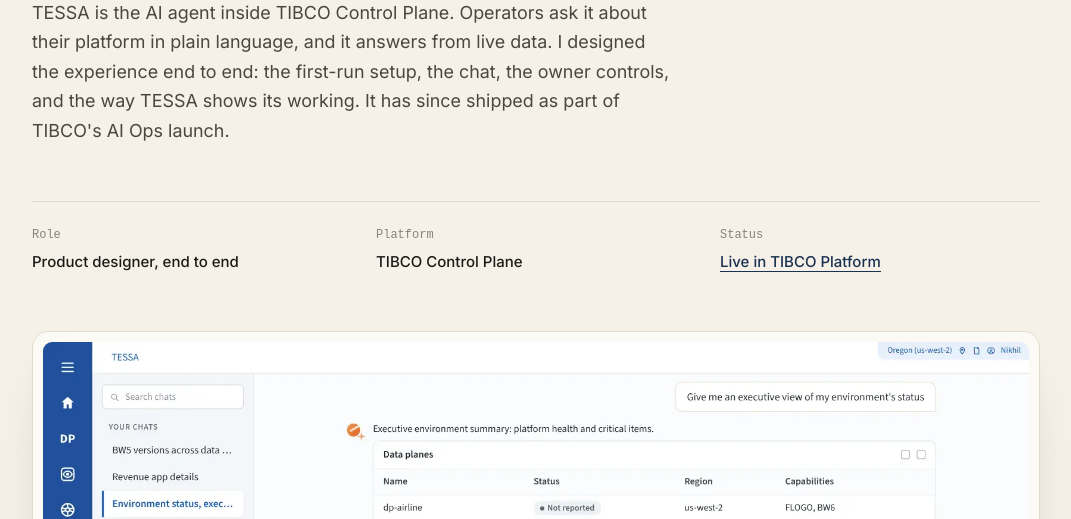
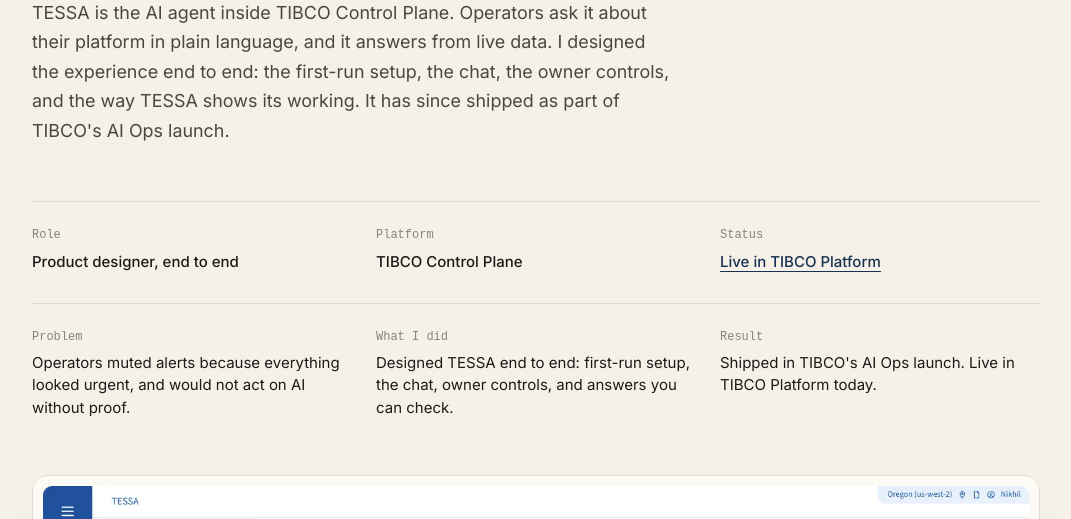
Before and after one commit to nikhilmuthal-ux/ux-portfolio-repo, a plain HTML site: page tessa/index.html in a window 1280 px wide. Shown: the part 281-800 px from the top of the page, without its empty margins (104-1175 px from the left). Drawn offline with nearby package versions, Linux system fonts and the light colour scheme; a web font is replaced by a local one.

Commit message:
TESSA: add Problem, What I did and Result strip
Co-Authored-By: Claude Opus 5.5 <noreply@anthropic.com>
Claude-Session: https://claude.ai/code/session_01X9AQoXj39gyNAow96wojRs

```diff
--- a/tessa/index.html
+++ b/tessa/index.html
@@ -374,7 +374,7 @@ p{margin:0}
 
 @media (max-width:900px){.wrap{padding-left:32px!important;padding-right:32px!important}}
 @media (max-width:680px){.wrap{padding-left:20px!important;padding-right:20px!important}.section{padding-top:88px!important}}
-</style>
+.glance{display:grid;grid-template-columns:repeat(3,1fr);gap:24px;margin-top:28px;padding-top:24px;border-top:1px solid var(--line)}.glance p{margin:0;font-size:15px;line-height:1.5;color:var(--ink)}@media (max-width:760px){.glance{grid-template-columns:1fr;gap:18px}}</style>
 <script>(function(){var last=0;function send(){var el=document.body;if(!el)return;var h=Math.ceil(el.getBoundingClientRect().height);if(h>0&&h!==last){last=h;parent.postMessage({type:"embed-height",height:h},"*")}}function init(){if(window.ResizeObserver&&document.body){new ResizeObserver(send).observe(document.body)}send()}if(document.readyState==="loading"){document.addEventListener("DOMContentLoaded",init)}else{init()}window.addEventListener("load",send);setInterval(send,1000)})();</script>
 </head>
 <body>
@@ -389,6 +389,11 @@ p{margin:0}
       <div><div class="meta-k">Role</div><div class="meta-v">Product designer, end to end</div></div>
       <div><div class="meta-k">Platform</div><div class="meta-v">TIBCO Control Plane</div></div>
       <div><div class="meta-k">Status</div><div class="meta-v"><a href="#shipped" class="live">Live in TIBCO Platform</a></div></div>
+    </div>
+    <div class="glance">
+      <div><div class="meta-k">Problem</div><p>Operators muted alerts because everything looked urgent, and would not act on AI without proof.</p></div>
+      <div><div class="meta-k">What I did</div><p>Designed TESSA end to end: first-run setup, the chat, owner controls, and answers you can check.</p></div>
+      <div><div class="meta-k">Result</div><p>Shipped in TIBCO's AI Ops launch. Live in TIBCO Platform today.</p></div>
     </div>
   </div>
   <div class="wrap" style="margin-top:56px">
```
